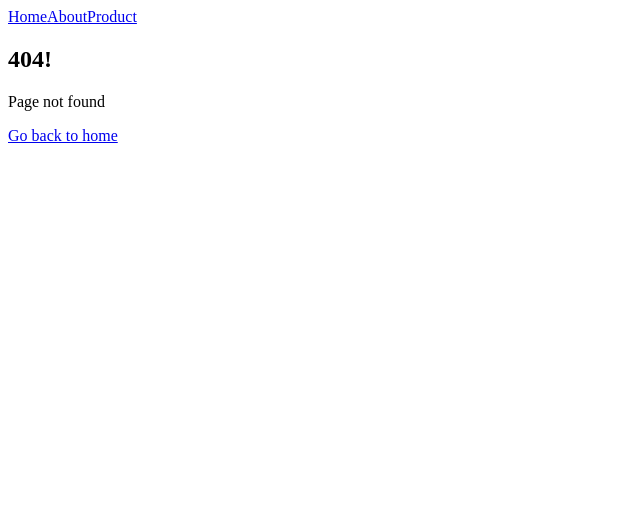
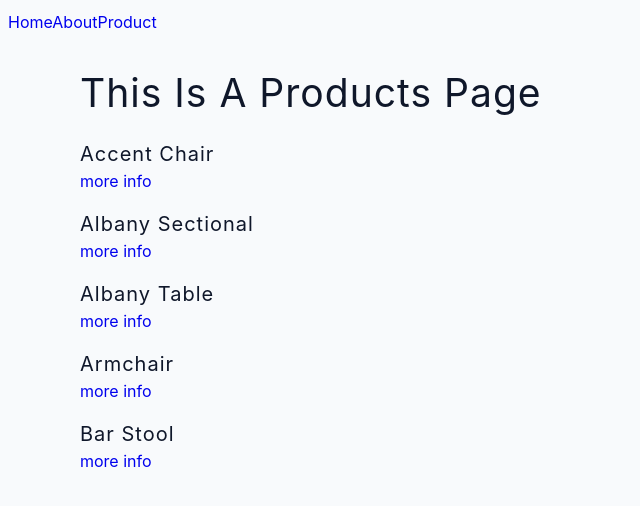
Before and after one commit to Albert-2024/react, a React (Create React App) app: page /products in a window 1280 px wide. Before the commit this address had no page. Shown: the top 506 px of the page, without its empty margins (0-640 px from the left). Built offline with nearby package versions, Linux system fonts and the light colour scheme.

Commit message:
version 3

```diff
--- a/src/App.js
+++ b/src/App.js
@@ -3,9 +3,11 @@ import './App.css';
 import React, {BrowserRouter, Routes, Route} from 'react-router-dom';
 import Home from './pages/Home';
 import About from './pages/About';
-import Product from './pages/Product';
 import Error from './pages/Error';
 import SharedLayout from './pages/SharedLayout';
+import SinglePrdt from './pages/SinglePrdt';
+import Products from './pages/Products';
+import products from './data';
 
 
 function App() {
@@ -15,7 +17,8 @@ function App() {
       <Route path='/' element={<SharedLayout/>}>&nbsp;
         <Route index element={<Home />} />
         <Route path ='/about' element={<About />} />
-        <Route path ='/product' element={<Product />} />
+        <Route path='/products' element={<Products />} />
+        <Route path='/Product/:productID' element={<SinglePrdt />} />
         <Route path ='*' element={<Error />} />
       </Route>
       </Routes>
--- /dev/null
+++ b/src/data.js
@@ -0,0 +1,37 @@
+const products = [
+    {
+      id: 'recZkNf2kwmdBcqd0',
+      name: 'accent chair',
+      image:
+        'https://res.cloudinary.com/dt2g7mgtv/image/upload/v1681749482/react-comfy-store-products/iuYyO9RP_o_upinxq.jpg',
+    },
+    {
+      id: 'recEHmzvupvT8ZONH',
+      name: 'albany sectional',
+
+      image:
+        'https://res.cloudinary.com/dt2g7mgtv/image/upload/v1681750782/react-comfy-store-products/product-2_lusrzx.jpg',
+    },
+    {
+      id: 'rec5NBwZ5zCD9nfF0',
+      name: 'albany table',
+
+      image:
+        'https://res.cloudinary.com/dt2g7mgtv/image/upload/v1681750874/react-comfy-store-products/product-3_znpiqa.jpg',
+    },
+    {
+      id: 'recd1jIVIEChmiwhe',
+      name: 'armchair',
+
+      image:
+        'https://res.cloudinary.com/dt2g7mgtv/image/upload/v1681750929/react-comfy-store-products/product-4_ebl6q1.jpg',
+    },
+    {
+      id: 'recoM2MyHJGHLVi5l',
+      name: 'bar stool',
+      image:
+        'https://res.cloudinary.com/dt2g7mgtv/image/upload/v1681751026/react-comfy-store-products/product-5_n184nu.jpg',
+    },
+  ];
+
+  export default products;
--- a/src/index.css
+++ b/src/index.css
@@ -0,0 +1,295 @@
+*,
+::after,
+::before {
+  box-sizing: border-box;
+}
+/* fonts */
+/* @import url("https://fonts.googleapis.com/css2?family=Roboto:wght@400;500;600&family=Montserrat&display=swap"); */
+
+html {
+  font-size: 100%;
+} /*16px*/
+
+:root {
+  /* colors */
+  --primary-100: #e2e0ff;
+  --primary-200: #c1beff;
+  --primary-300: #a29dff;
+  --primary-400: #837dff;
+  --primary-500: #645cff;
+  --primary-600: #504acc;
+  --primary-700: #3c3799;
+  --primary-800: #282566;
+  --primary-900: #141233;
+
+  /* grey */
+  --grey-50: #f8fafc;
+  --grey-100: #f1f5f9;
+  --grey-200: #e2e8f0;
+  --grey-300: #cbd5e1;
+  --grey-400: #94a3b8;
+  --grey-500: #64748b;
+  --grey-600: #475569;
+  --grey-700: #334155;
+  --grey-800: #1e293b;
+  --grey-900: #0f172a;
+  /* rest of the colors */
+  --black: #222;
+  --white: #fff;
+  --red-light: #f8d7da;
+  --red-dark: #842029;
+  --green-light: #d1e7dd;
+  --green-dark: #0f5132;
+
+  /* fonts  */
+
+  --small-text: 0.875rem;
+  --extra-small-text: 0.7em;
+  /* rest of the vars */
+  --backgroundColor: var(--grey-50);
+  --textColor: var(--grey-900);
+  --borderRadius: 0.25rem;
+  --letterSpacing: 1px;
+  --transition: 0.3s ease-in-out all;
+  --max-width: 1120px;
+  --fixed-width: 600px;
+
+  /* box shadow*/
+  --shadow-1: 0 1px 3px 0 rgba(0, 0, 0, 0.1), 0 1px 2px 0 rgba(0, 0, 0, 0.06);
+  --shadow-2: 0 4px 6px -1px rgba(0, 0, 0, 0.1),
+    0 2px 4px -1px rgba(0, 0, 0, 0.06);
+  --shadow-3: 0 10px 15px -3px rgba(0, 0, 0, 0.1),
+    0 4px 6px -2px rgba(0, 0, 0, 0.05);
+  --shadow-4: 0 20px 25px -5px rgba(0, 0, 0, 0.1),
+    0 10px 10px -5px rgba(0, 0, 0, 0.04);
+}
+
+body {
+  background: var(--backgroundColor);
+  font-family: -apple-system, BlinkMacSystemFont, 'Segoe UI', Roboto, Oxygen,
+    Ubuntu, Cantarell, 'Open Sans', 'Helvetica Neue', sans-serif;
+  font-weight: 400;
+  line-height: 1.75;
+  color: var(--textColor);
+}
+
+p {
+  margin-bottom: 1.5rem;
+  max-width: 40em;
+}
+
+h1,
+h2,
+h3,
+h4,
+h5 {
+  margin: 0;
+  margin-bottom: 1.38rem;
+  font-family: var(--headingFont);
+  font-weight: 400;
+  line-height: 1.3;
+  text-transform: capitalize;
+  letter-spacing: var(--letterSpacing);
+}
+
+h1 {
+  margin-top: 0;
+  font-size: 3.052rem;
+}
+
+h2 {
+  font-size: 2.441rem;
+}
+
+h3 {
+  font-size: 1.953rem;
+}
+
+h4 {
+  font-size: 1.563rem;
+}
+
+h5 {
+  font-size: 1.25rem;
+}
+
+small,
+.text-small {
+  font-size: var(--small-text);
+}
+
+a {
+  text-decoration: none;
+}
+ul {
+  list-style-type: none;
+  padding: 0;
+}
+
+.img {
+  width: 100%;
+  display: block;
+  object-fit: cover;
+}
+/* buttons */
+
+.btn {
+  cursor: pointer;
+  color: var(--white);
+  background: var(--primary-500);
+  border: transparent;
+  border-radius: var(--borderRadius);
+  letter-spacing: var(--letterSpacing);
+  padding: 0.375rem 0.75rem;
+  box-shadow: var(--shadow-1);
+  transition: var(--transition);
+  text-transform: capitalize;
+  display: inline-block;
+}
+.btn:hover {
+  background: var(--primary-700);
+  box-shadow: var(--shadow-3);
+}
+.btn-hipster {
+  color: var(--primary-500);
+  background: var(--primary-200);
+}
+.btn-hipster:hover {
+  color: var(--primary-200);
+  background: var(--primary-700);
+}
+.btn-block {
+  width: 100%;
+}
+
+/* alerts */
+.alert {
+  padding: 0.375rem 0.75rem;
+  margin-bottom: 1rem;
+  border-color: transparent;
+  border-radius: var(--borderRadius);
+}
+
+.alert-danger {
+  color: var(--red-dark);
+  background: var(--red-light);
+}
+.alert-success {
+  color: var(--green-dark);
+  background: var(--green-light);
+}
+/* form */
+
+.form {
+  width: 90vw;
+  max-width: 400px;
+  background: var(--white);
+  border-radius: var(--borderRadius);
+  box-shadow: var(--shadow-2);
+  padding: 2rem 2.5rem;
+  margin: 3rem 0;
+}
+.form-label {
+  display: block;
+  font-size: var(--small-text);
+  margin-bottom: 0.5rem;
+  text-transform: capitalize;
+  letter-spacing: var(--letterSpacing);
+}
+.form-input,
+.form-textarea {
+  width: 100%;
+  padding: 0.375rem 0.75rem;
+  border-radius: var(--borderRadius);
+  background: var(--backgroundColor);
+  border: 1px solid var(--grey-200);
+}
+
+.form-row {
+  margin-bottom: 1rem;
+}
+
+.form-textarea {
+  height: 7rem;
+}
+::placeholder {
+  font-family: inherit;
+  color: var(--grey-400);
+}
+.form-alert {
+  color: var(--red-dark);
+  letter-spacing: var(--letterSpacing);
+  text-transform: capitalize;
+}
+/* alert */
+
+@keyframes spinner {
+  to {
+    transform: rotate(360deg);
+  }
+}
+.form h5 {
+  text-align: center;
+}
+.form .btn {
+  margin-top: 0.5rem;
+}
+.loading {
+  width: 6rem;
+  height: 6rem;
+  border: 5px solid var(--grey-400);
+  border-radius: 50%;
+  border-top-color: var(--primary-500);
+  animation: spinner 0.6s linear infinite;
+}
+.loading {
+  margin: 0 auto;
+}
+/* title */
+
+.title {
+  text-align: center;
+}
+
+.title-underline {
+  background: var(--primary-500);
+  width: 7rem;
+  height: 0.25rem;
+  margin: 0 auto;
+  margin-top: -1rem;
+}
+
+.section {
+  padding: 2rem 0;
+  width: 90vw;
+  max-width: var(--max-width);
+  margin: 0 auto;
+}
+
+.navbar {
+  width: 90vw;
+  max-width: var(--max-width);
+  margin: 0 auto;
+  display: flex;
+  gap: 1rem;
+}
+
+.link {
+  color: var(--grey-500);
+}
+
+.active {
+  color: var(--primary-500);
+}
+.products article {
+  margin-bottom: 1rem;
+}
+
+.products h5 {
+  margin-bottom: 0;
+}
+
+.product img {
+  width: 200px;
+  height: 150px;
+}
--- a/src/pages/Home.jsx
+++ b/src/pages/Home.jsx
@@ -1,5 +1,3 @@
-import { Link, Outlet } from 'react-router-dom';
-import Navbar from '../components/Navbar';
 
 import React from 'react'
 
--- a/src/pages/Product.jsx
+++ /dev/null
@@ -1,9 +0,0 @@
-import React from 'react'
-
-const Product = () => {
-  return (
-    <div>Product</div>
-  )
-}
-
-export default Product
--- /dev/null
+++ b/src/pages/Products.jsx
@@ -0,0 +1,22 @@
+import { Link } from 'react-router-dom';
+import products from '../data'
+
+const Products = () => {
+  return (
+    <section className='section'>
+      <h2>this is a Products page</h2>
+      <div className="products">
+      {products.map((product) => {
+          return (
+            <article key={product.id}>
+              <h5>{product.name}</h5>
+              <Link to={`/Product/${product.id}`}>more info</Link>
+            </article>
+          )
+        })}
+      </div>
+    </section>
+  )
+}
+
+export default Products
--- /dev/null
+++ b/src/pages/SinglePrdt.jsx
@@ -0,0 +1,18 @@
+import {Link, useParams } from 'react-router-dom'
+import products from '../data'
+
+import React from 'react'
+
+const SinglePrdt = () => {
+    const { productID } = useParams()
+
+    console.log(productID)
+  return (
+    <div>
+        <h2>{productID}</h2>
+        <Link to='/products'>Back to Products</Link>
+    </div>
+  )
+}
+
+export default SinglePrdt
```
Also changed, not shown: src/components/StyledNavbar.jsx (added, +34 -0 lines).
